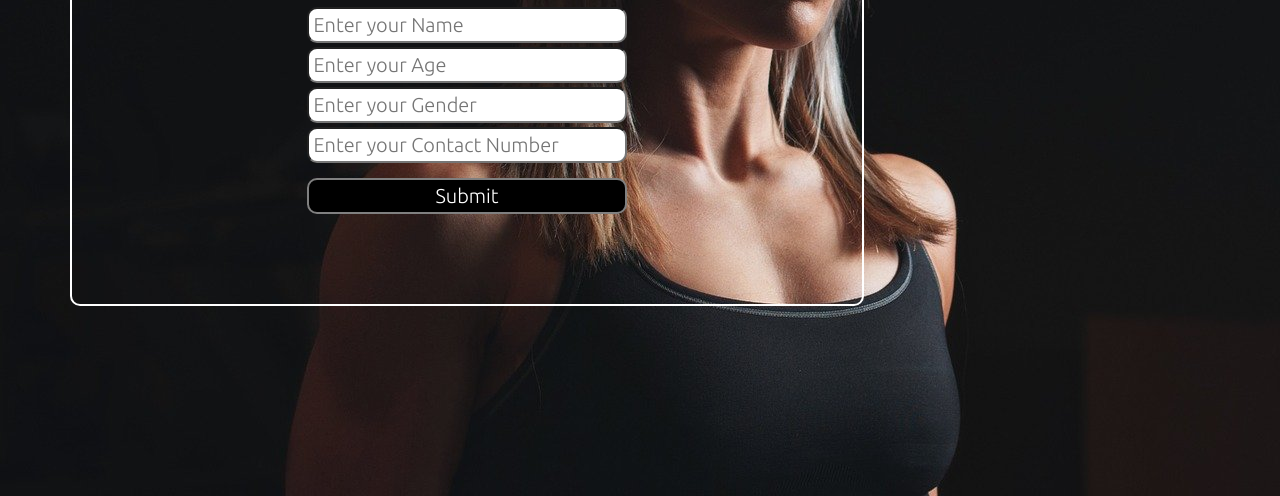
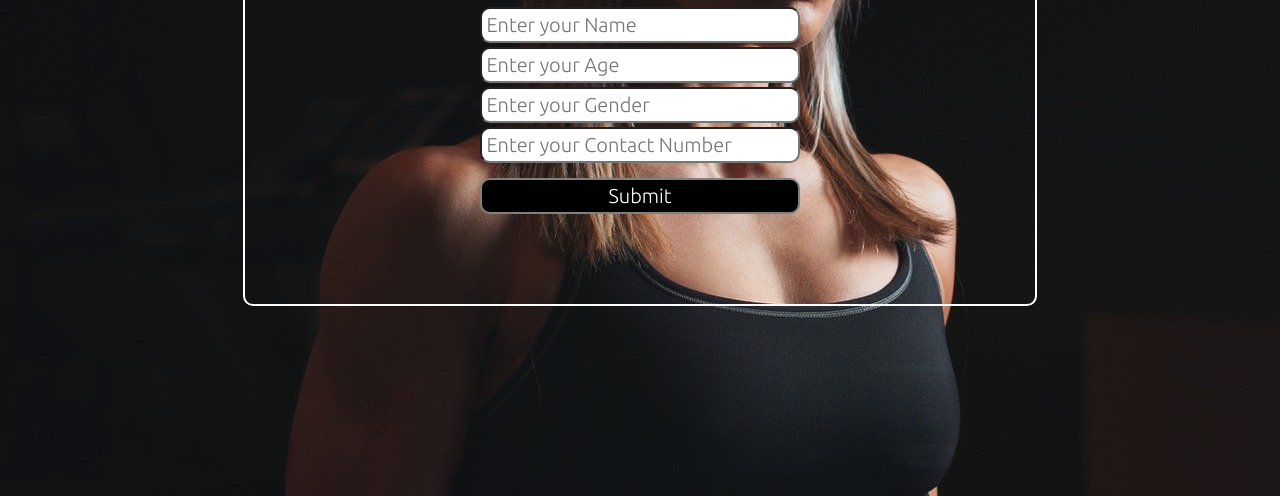
Before and after one commit to abbasraxa69/GymLandingPage, a plain HTML site: page index.html in a window 1280 px wide. Shown: the part 304-800 px from the top of the page. Drawn offline with Linux system fonts and the light colour scheme.

Commit message:
centered

```diff
--- a/style.css
+++ b/style.css
@@ -76,7 +76,7 @@ body {
 
 .container {
   border: 2px solid white;
-  margin: 80px 70px;
+  margin: 80px auto;
   width: 50%;
   padding: 75px;
   border-radius: 10px;
```
